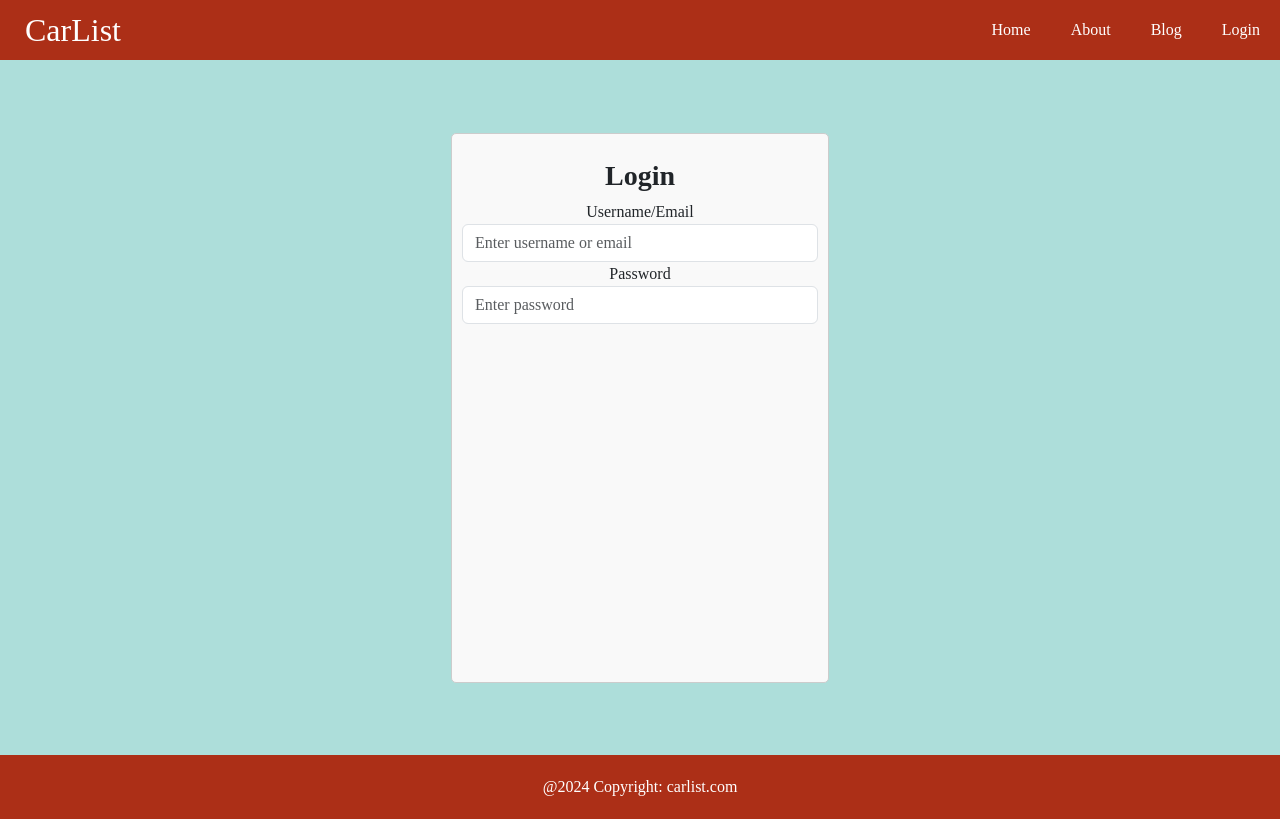
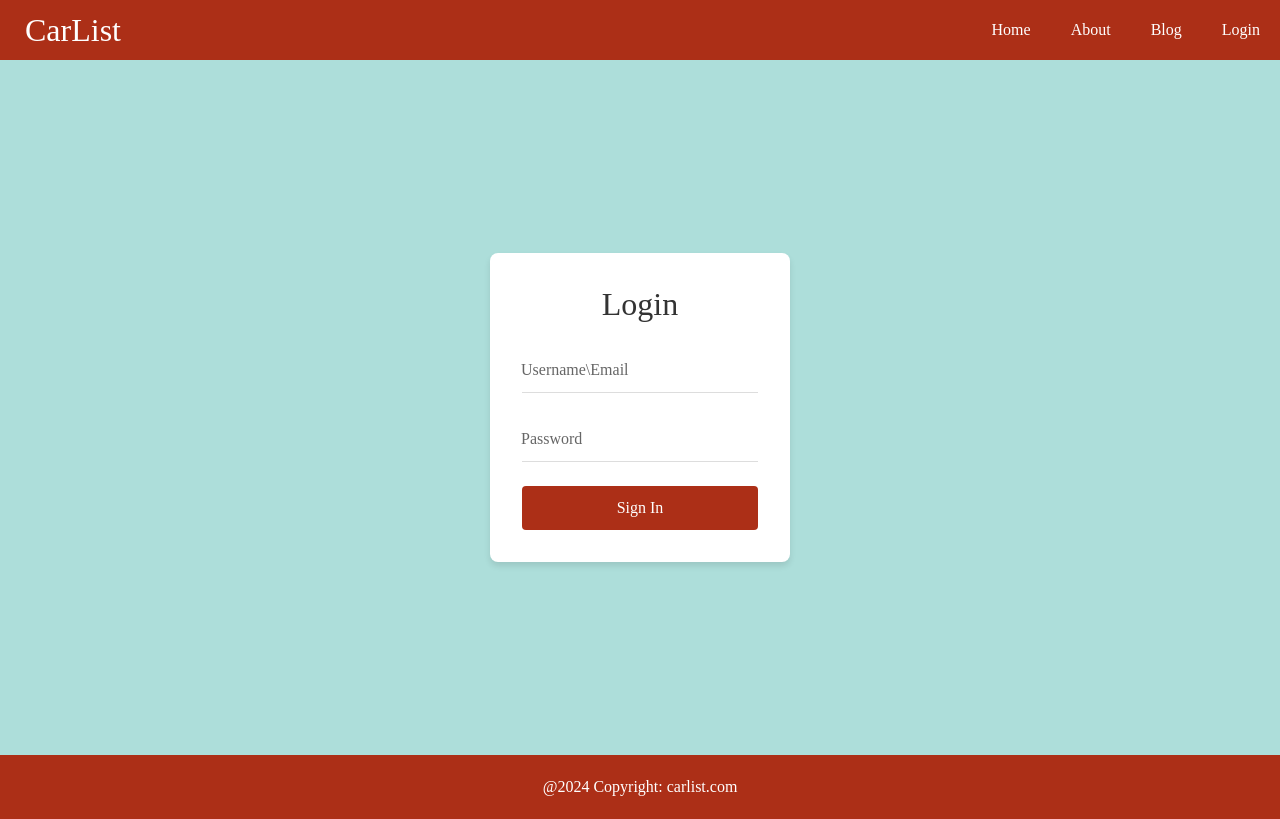
Before and after one commit to AlessandroSimoni/CarList, an Angular app: page /login in a window 1280 px wide. Built offline with nearby package versions, Linux system fonts and the light colour scheme; a web font is replaced by a local one.

Commit message:
initial login

```diff
--- a/src/app/pages/login/login.component.css
+++ b/src/app/pages/login/login.component.css
@@ -5,19 +5,84 @@
     align-items: center;
     justify-content: center;
     height: 86.9vh;
-    width: 100%; /* Assicurati che il div occupi l'intera larghezza */
+    width: 100%;
+    /* Assicurati che il div occupi l'intera larghezza */
     text-align: center;
     padding: 10px;
     box-sizing: border-box;
 }
 
-.container{
-    margin: 34px auto;
-    height: 550px;
-    width: 30%;
+.login-container {
+    display: flex;
+    justify-content: center;
+    align-items: center;
+    height: 100vh;
+}
+
+.login-form {
+    background-color: white;
+    padding: 2rem;
+    border-radius: 8px;
+    box-shadow: 0 4px 6px rgba(0, 0, 0, 0.1);
+    width: 300px;
+}
+
+h2 {
+    text-align: center;
+    color: #333;
+    margin-bottom: 1.5rem;
+}
+
+.input-group {
+    position: relative;
+    margin-bottom: 1.5rem;
+}
+
+input {
+    width: 100%;
+    padding: 10px 0;
+    font-size: 16px;
+    color: #333;
+    border: none;
+    border-bottom: 1px solid #ddd;
+    outline: none;
+    background: transparent;
+    transition: 0.3s;
+}
+
+label {
+    position: absolute;
+    top: 0;
+    left: 0;
+    padding: 10px 0;
+    font-size: 16px;
+    color: #666;
+    pointer-events: none;
+    transition: 0.3s;
+}
+
+input:focus~label,
+input:valid~label {
+    top: -20px;
+    font-size: 12px;
+}
+
+input:focus {
+    border-bottom: 2px solid;
+}
+
+button {
+    width: 100%;
     padding: 10px;
-    border: 1px solid #ccc;
-    border-radius: 5px;
-    background-color: #f9f9f9;
-    text-align: center;
+    background-color: var(--primary-color);
+    color: white;
+    border: none;
+    border-radius: 4px;
+    font-size: 16px;
+    cursor: pointer;
+    transition: background-color 0.3s;
 }
+
+button:hover {
+    background-color: var(--secondary-color);
+}
--- a/src/app/pages/login/login.component.html
+++ b/src/app/pages/login/login.component.html
@@ -1,13 +1,14 @@
-<div class="container">
-    <h3 style="font-weight: bold; margin-top: 15px;">Login</h3>
-    <form>
-        <div class="form-group">
-            <label>Username/Email</label>
-            <input type="text" class="form-control" placeholder="Enter username or email" required>
+<div class="login-container">
+    <form class="login-form">
+        <h2>Login</h2>
+        <div class="input-group">
+            <input type="text" id="username" required>
+            <label for="username">Username\Email</label>
         </div>
-        <div class="form-group">
-            <label>Password</label>
-            <input type="password" class="form-control" placeholder="Enter password" required>
+        <div class="input-group">
+            <input type="password" id="password" required>
+            <label for="password">Password</label>
         </div>
+        <button type="submit">Sign In</button>
     </form>
 </div>
--- a/src/app/pages/welcome/welcome.component.html
+++ b/src/app/pages/welcome/welcome.component.html
@@ -10,6 +10,6 @@
     a personalized experience.</p>
   <div class="button-container">
     <button class="explore-button">Explore the Site</button>
-    <button class="signin-button">Sign In</button>
+    <button class="signin-button" routerLink="/login">Sign In</button>
   </div>
 </div>
```
